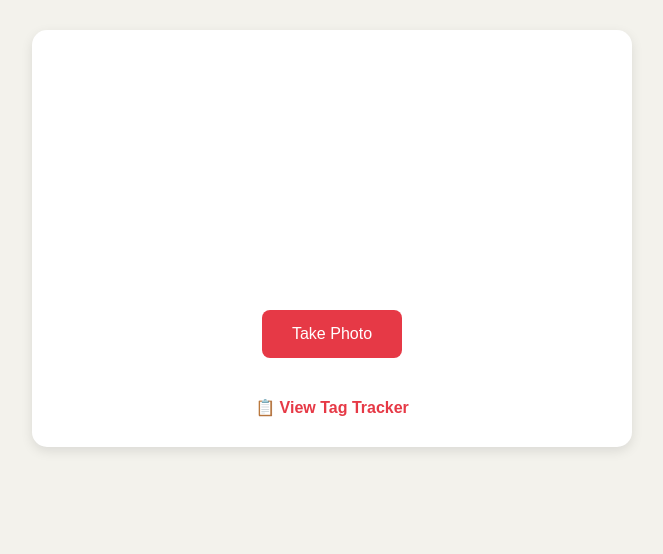
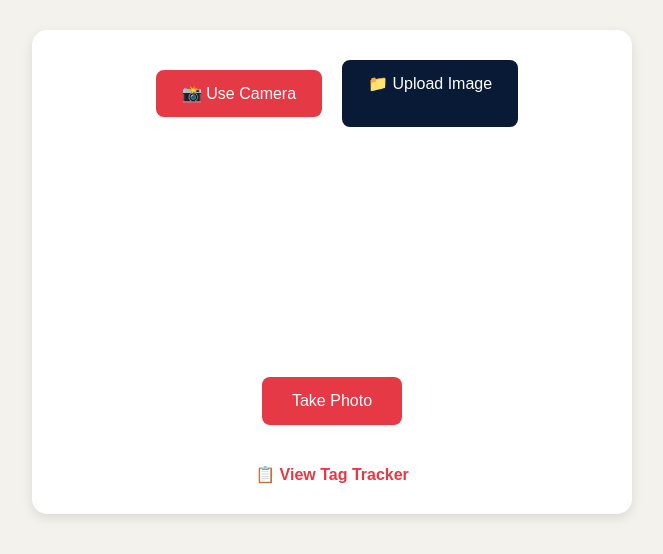
Before and after one commit to janetsbowers-prog/Tag-Tracker, a Flask app: page / in a window 1280 px wide. Shown: the part 119-673 px from the top of the page, without its empty margins (308-971 px from the left). Run offline with Flask 3, Linux system fonts and the light colour scheme.

Commit message:
Add editable return date and upload option

```diff
--- a/app.py
+++ b/app.py
@@ -80,13 +80,18 @@ def save_tag():
         description = data.get('description')
         po_number = data.get('po_number')
         scan_date_str = data.get('scan_date')  # Format: YYYY-MM-DD
+        return_date_str = data.get('return_date')  # Optional, can be provided by user
         image_data = data.get('image_data')
 
         # Parse scan date
         scan_date = datetime.strptime(scan_date_str, '%Y-%m-%d').date()
 
-        # Calculate return date (30 days from scan date)
-        return_date = scan_date + timedelta(days=30)
+        # Use provided return date or calculate it
+        if return_date_str:
+            return_date = datetime.strptime(return_date_str, '%Y-%m-%d').date()
+        else:
+            # Calculate return date (30 days from scan date)
+            return_date = scan_date + timedelta(days=30)
 
         # Reconstruct raw text
         raw_text = f"Style Number: {style_number}\nDescription: {description}\nPO Number: {po_number}"
--- a/templates/index.html
+++ b/templates/index.html
@@ -66,6 +66,33 @@
         .camera-section {
             text-align: center;
             margin-bottom: 30px;
+        }
+
+        .input-options {
+            display: flex;
+            justify-content: center;
+            gap: 10px;
+            margin-bottom: 20px;
+        }
+
+        .option-btn {
+            background: #081a35;
+            color: white;
+            border: 2px solid #081a35;
+            padding: 12px 24px;
+            border-radius: 8px;
+            font-size: 16px;
+            cursor: pointer;
+            transition: all 0.3s;
+        }
+
+        .option-btn:hover {
+            background: #0a2347;
+        }
+
+        .option-btn.active {
+            background: #e63946;
+            border-color: #e63946;
         }
 
         #video {
@@ -227,6 +254,12 @@
 
     <div class="container">
         <div class="camera-section">
+            <div class="input-options">
+                <button id="useCamera" class="option-btn active">📸 Use Camera</button>
+                <label for="fileUpload" class="option-btn">📁 Upload Image</label>
+                <input type="file" id="fileUpload" accept="image/*" style="display: none;">
+            </div>
+
             <video id="video" autoplay playsinline></video>
             <canvas id="canvas"></canvas>
             <img id="preview" alt="Preview">
@@ -261,7 +294,11 @@
             <div class="form-group">
                 <label for="scanDate">Scan Date:</label>
                 <input type="date" id="scanDate">
-                <div class="date-info" id="returnDateInfo"></div>
+            </div>
+            <div class="form-group">
+                <label for="returnDate">Return Date:</label>
+                <input type="date" id="returnDate">
+                <div class="date-info">Auto-calculated as Scan Date + 30 days (editable)</div>
             </div>
         </div>
 
@@ -287,11 +324,39 @@
         const saveToTrackerBtn = document.getElementById('saveToTracker');
         const newTagBtn = document.getElementById('newTag');
         const scanDateInput = document.getElementById('scanDate');
-        const returnDateInfo = document.getElementById('returnDateInfo');
+        const returnDateInput = document.getElementById('returnDate');
+        const fileUpload = document.getElementById('fileUpload');
+        const useCameraBtn = document.getElementById('useCamera');
 
         let stream = null;
         let capturedImageData = null;
         let processedData = null;
+
+        // Handle file upload
+        fileUpload.addEventListener('change', (e) => {
+            const file = e.target.files[0];
+            if (file) {
+                const reader = new FileReader();
+                reader.onload = (event) => {
+                    capturedImageData = event.target.result;
+                    preview.src = capturedImageData;
+                    preview.style.display = 'block';
+                    video.style.display = 'none';
+
+                    // Hide capture, show retake and process
+                    captureBtn.classList.add('hidden');
+                    retakeBtn.classList.remove('hidden');
+                    processBtn.classList.remove('hidden');
+                };
+                reader.readAsDataURL(file);
+            }
+        });
+
+        // Switch back to camera mode
+        useCameraBtn.addEventListener('click', () => {
+            useCameraBtn.classList.add('active');
+            startCamera();
+        });
 
         // Auto-start camera on page load
         async function startCamera() {
@@ -314,16 +379,14 @@
         scanDateInput.value = today;
         updateReturnDate();
 
-        // Update return date when scan date changes
+        // Update return date when scan date changes (auto-calculate)
         scanDateInput.addEventListener('change', updateReturnDate);
 
         function updateReturnDate() {
             const scanDate = new Date(scanDateInput.value);
             const returnDate = new Date(scanDate);
             returnDate.setDate(returnDate.getDate() + 30);
-
-            const options = { year: 'numeric', month: 'long', day: 'numeric' };
-            returnDateInfo.textContent = `Return Date: ${returnDate.toLocaleDateString('en-US', options)}`;
+            returnDateInput.value = returnDate.toISOString().split('T')[0];
         }
 
         // Capture photo
@@ -414,9 +477,10 @@
             const description = document.getElementById('description').value.trim();
             const poNumber = document.getElementById('poNumber').value.trim();
             const scanDate = scanDateInput.value;
+            const returnDate = returnDateInput.value;
 
             // Validate required fields
-            if (!styleNumber || !description || !poNumber || !scanDate) {
+            if (!styleNumber || !description || !poNumber || !scanDate || !returnDate) {
                 alert('⚠️ Please fill in all fields before saving.');
                 return;
             }
@@ -435,6 +499,7 @@
                         description: description,
                         po_number: poNumber,
                         scan_date: scanDate,
+                        return_date: returnDate,
                         image_data: processedData.image_data
                     })
                 });
@@ -442,7 +507,7 @@
                 const data = await response.json();
 
                 if (data.success) {
-                    alert(`✅ Tag saved! Return date: ${new Date(data.return_date).toLocaleDateString('en-US', { year: 'numeric', month: 'long', day: 'numeric' })}`);
+                    alert(`✅ Tag saved! Return date: ${new Date(returnDate).toLocaleDateString('en-US', { year: 'numeric', month: 'long', day: 'numeric' })}`);
                 } else {
                     alert('❌ Error saving: ' + data.error);
                 }
@@ -465,7 +530,7 @@
             document.getElementById('editSection').classList.add('hidden');
             saveSection.classList.add('hidden');
 
-            // Clear form fields except scan date
+            // Clear form fields except dates
             document.getElementById('styleNumber').value = '';
             document.getElementById('description').value = '';
             document.getElementById('poNumber').value = '';
--- a/templates/tracker.html
+++ b/templates/tracker.html
@@ -489,7 +489,7 @@
     </div>
 
     <script>
-        const today = new Date('{{ "now"|date("Y-m-d") }}');
+        const today = new Date('{{ today.isoformat() }}');
 
         // Export to CSV functionality
         const exportBtn = document.getElementById('exportBtn');
```
